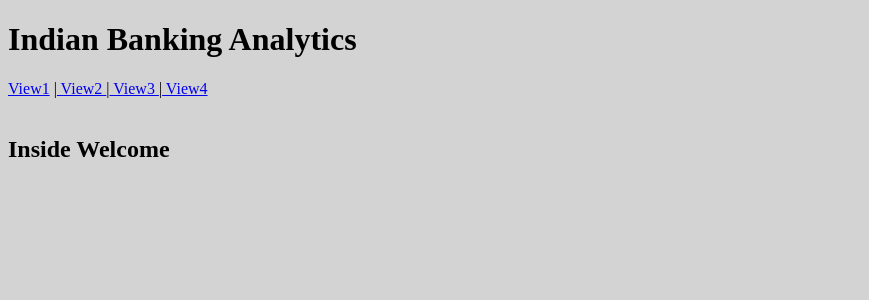
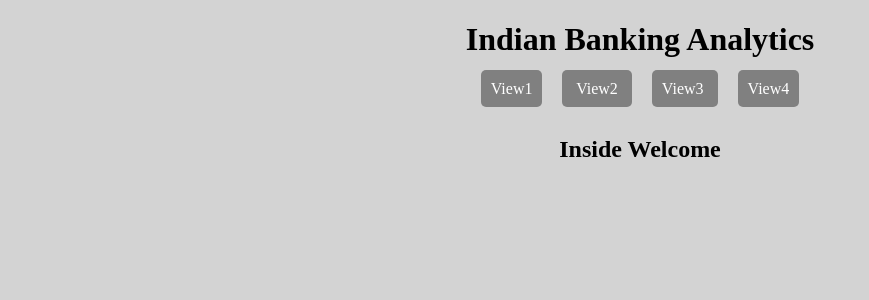
Before and after one commit to Saket-dev-2016/iba, a React (Create React App) app: page / in a window 1280 px wide. Shown: the top 300 px of the page, without its empty margins (0-869 px from the left). Built offline with nearby package versions, Linux system fonts and the light colour scheme.

Commit message:
look n feel

```diff
--- a/src/components/App.js
+++ b/src/components/App.js
@@ -4,6 +4,7 @@ import view1 from './view1/View1.js';
 import view2 from './view2/View2.js';
 import view3 from './view3/View3.js';
 import view4 from './view4/View4.js';
+import './../css/App.css';
 
 import { BrowserRouter as Router, Route, Link} from 'react-router-dom';
 
@@ -13,11 +14,12 @@ class App extends React.Component
     {
         return (<Router>
                     <div style={{marginBottom:"2%",backgroundColor:"lightgray"}} >
-                        <h1>Indian Banking Analytics</h1>
-                        <Link to="/view1">View1</Link> |
-                        <Link to="/view2"> View2 </Link> |
-                        <Link to="/view3"> View3 </Link> |
-                        <Link to="/view4"> View4 </Link>
+                        <h1 id="heading">Indian Banking Analytics</h1>
+                        <div id="appcontent">
+                            <Link to="/view1" className="btn">View1</Link>
+                            <Link to="/view2" className="btn"> View2 </Link>
+                            <Link to="/view3" className="btn"> View3 </Link>
+                            <Link to="/view4" className="btn"> View4 </Link>
                             <br/> <br/>
                             <Route exact path = "/" component = {welcome} />
                             <Route path = "/view1" component = {view1} />
@@ -25,6 +27,7 @@ class App extends React.Component
                             <Route path = "/view3" component = {view3} />
                             <Route path = "/view4" component = {view4} />
                         </div>
+                    </div>
                 </Router>)
     }
 }
--- /dev/null
+++ b/src/css/App.css
@@ -0,0 +1,20 @@
+#heading
+{
+    text-align: center;
+
+}
+
+.btn
+{
+    background-color: gray;
+    color: white;
+    margin: 10px;
+    padding: 10px;
+    text-decoration: none;
+    border-radius: 5px;
+}
+
+#appcontent
+{
+    text-align: center;
+}
--- a/src/css/view1/view1.css
+++ b/src/css/view1/view1.css
@@ -2,5 +2,6 @@
     height: 42rem;
     border: solid blsck 2px;
     background-color: cornflowerblue;
-    padding: 2rem;
+    border-radius: 10px;
+    padding: 2px;
 }
```
Lines whose indentation alone changed are shown as unchanged.
